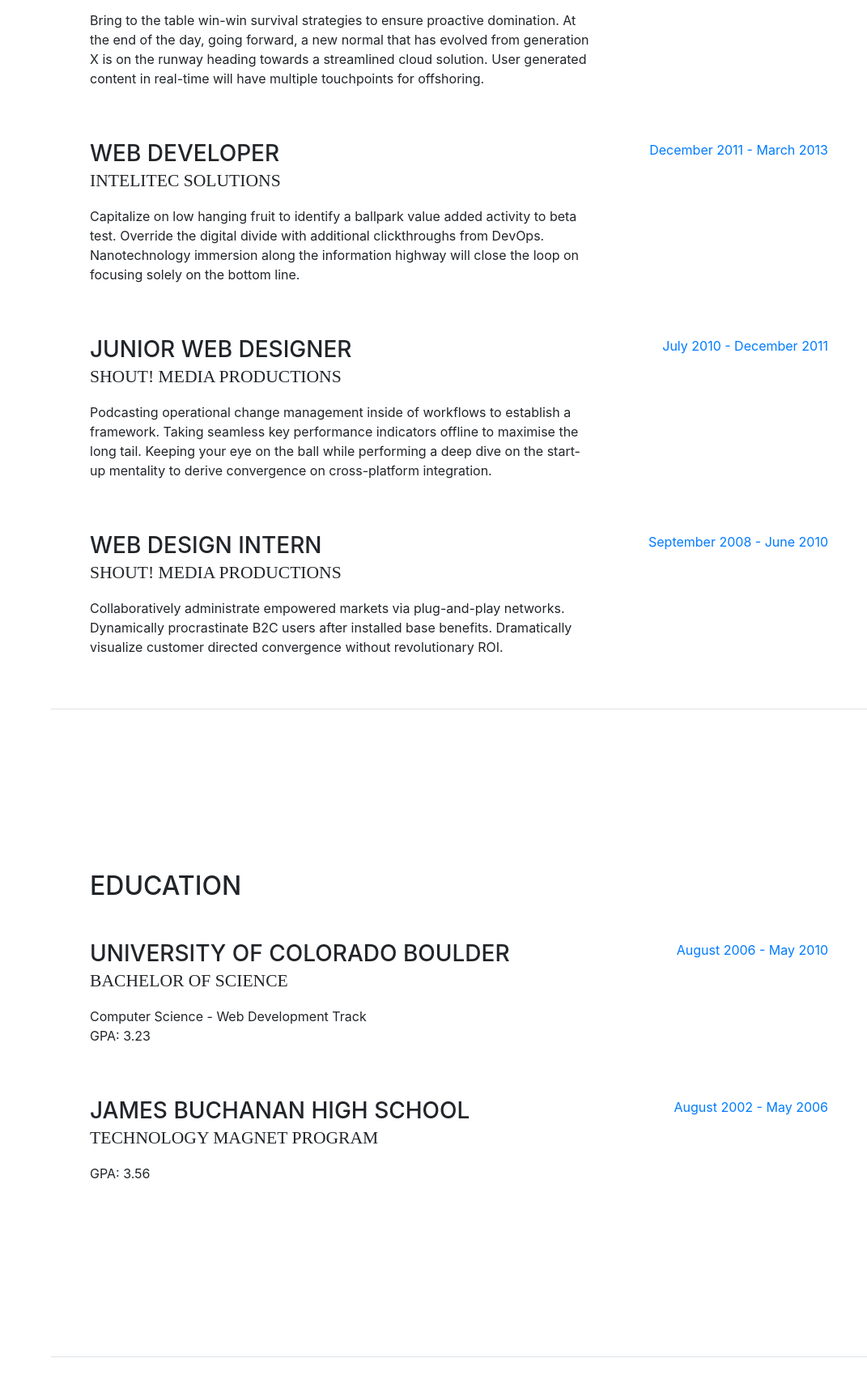
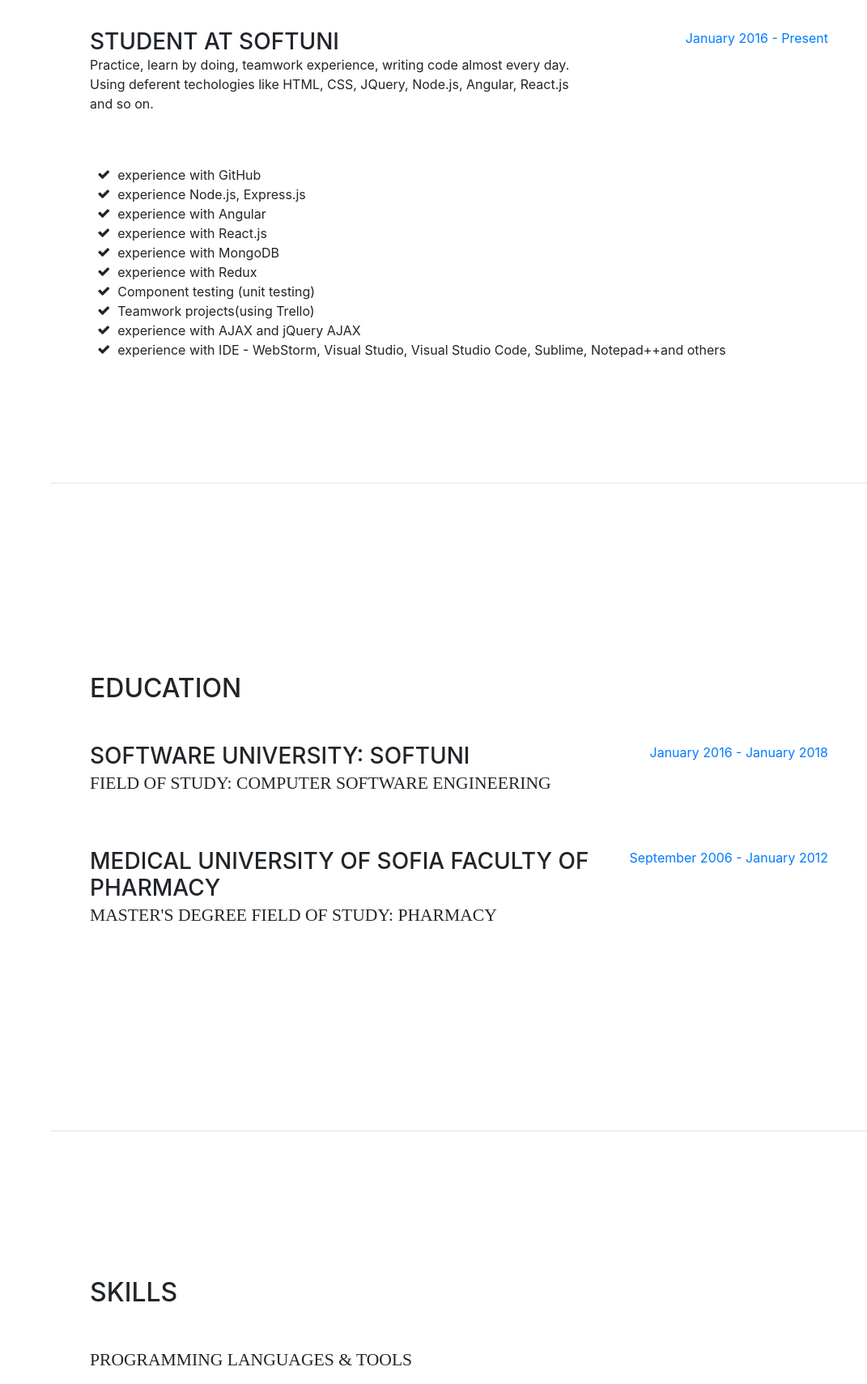
Before and after one commit to BlagovestGerov/BlagovestGerov, a website with bundled scripts: page index.html in a window 1280 px wide. Shown: the part 1003-2712 px from the top of the page at 81% size, without its empty margins (209-1280 px from the left). Built offline with nearby package versions, Linux system fonts and the light colour scheme; a web font is replaced by a local one.

Commit message:
Update info

```diff
--- a/index.html
+++ b/index.html
@@ -68,13 +68,13 @@
           <h1 class="mb-0">Blagovest
             <span class="text-primary">Gerov</span>
           </h1>
-          <div class="subheading mb-5">3542 Berry Street · Cheyenne Wells, CO 80810 · (317) 585-8468 ·
+          <!-- <div class="subheading mb-5">3542 Berry Street · Cheyenne Wells, CO 80810 · (317) 585-8468 ·
             <a href="mailto:name@email.com">name@email.com</a>
-          </div>
-          <p class="mb-5">I am experienced in leveraging agile frameworks to provide a robust synopsis for high level overviews. Iterative approaches to corporate strategy foster collaborative thinking to further the overall value proposition.</p>
+          </div> -->
+          <p class="mb-5">I started programming in January 2016. My first programming language is C#. Then I chose to progress in the development of software and web applications with Javascript. </p>
           <ul class="list-inline list-social-icons mb-0">
             <li class="list-inline-item">
-              <a href="#">
+              <a href="https://www.facebook.com/budista87" target="_blank">
                 <span class="fa-stack fa-lg">
                   <i class="fa fa-circle fa-stack-2x"></i>
                   <i class="fa fa-facebook fa-stack-1x fa-inverse"></i>
@@ -82,7 +82,7 @@
               </a>
             </li>
             <li class="list-inline-item">
-              <a href="#">
+              <a href="https://twitter.com/budist4eto?lang=en" target="_blank">
                 <span class="fa-stack fa-lg">
                   <i class="fa fa-circle fa-stack-2x"></i>
                   <i class="fa fa-twitter fa-stack-1x fa-inverse"></i>
@@ -90,15 +90,17 @@
               </a>
             </li>
             <li class="list-inline-item">
-              <a href="#">
+              <a href="https://www.linkedin.com/in/blagovest-gerov-4a1203a9" target="_blank">
                 <span class="fa-stack fa-lg">
                   <i class="fa fa-circle fa-stack-2x"></i>
                   <i class="fa fa-linkedin fa-stack-1x fa-inverse"></i>
                 </span>
               </a>
             </li>
+
+
             <li class="list-inline-item">
-              <a href="#">
+              <a href="https://github.com/BlagovestGerov" target="_blank">
                 <span class="fa-stack fa-lg">
                   <i class="fa fa-circle fa-stack-2x"></i>
                   <i class="fa fa-github fa-stack-1x fa-inverse"></i>
@@ -115,47 +117,54 @@
 
           <div class="resume-item d-flex flex-column flex-md-row mb-5">
             <div class="resume-content mr-auto">
-              <h3 class="mb-0">Senior Web Developer</h3>
-              <div class="subheading mb-3">Intelitec Solutions</div>
-              <p>Bring to the table win-win survival strategies to ensure proactive domination. At the end of the day, going forward, a new normal that has evolved from generation X is on the runway heading towards a streamlined cloud solution. User generated content in real-time will have multiple touchpoints for offshoring.</p>
+              <h3 class="mb-0">Student at SoftUni</h3>
+              <!-- <div class="subheading mb-3">Intelitec Solutions</div> -->
+              <p> Practice, learn by doing, teamwork experience,  writing code almost every day. Using deferent techologies like HTML, CSS, JQuery, Node.js, Angular, React.js and so on.</p>
             </div>
             <div class="resume-date text-md-right">
-              <span class="text-primary">March 2013 - Present</span>
+              <span class="text-primary">January 2016 - Present</span>
             </div>
           </div>
+            <div class="my-auto">
+              <ul class="fa-ul mb-0">
+                <li>
+                  <i class="fa-li fa fa-check"></i>
+                  experience with GitHub</li>
+                  <li>
+                      <i class="fa-li fa fa-check"></i>
+                    experience Node.js, Express.js</li>
+                    <li>
+                <li>
+                  <i class="fa-li fa fa-check"></i>
+                experience with Angular</li>
+                <li>
+                  <i class="fa-li fa fa-check"></i>
+                  experience with React.js</li>
+                <li>
+                  <i class="fa-li fa fa-check"></i>
+                  experience with MongoDB</li>
+                  <li>
+                    <i class="fa-li fa fa-check"></i>
+                    experience with Redux</li>
+                    <li>
+                    <i class="fa-li fa fa-check"></i>
+                    Component testing (unit testing)</li>
+                  <li>
+                  <i class="fa-li fa fa-check"></i>
+                  Teamwork projects(using Trello)</li>
+                   <li>
+                  <li>
+                  <i class="fa-li fa fa-check"></i>
+                  experience with AJAX and jQuery AJAX</li>
+                  <li>
+                   <li>
+                  <i class="fa-li fa fa-check"></i>
+                  experience with IDE - WebStorm, Visual Studio, Visual Studio Code, Sublime, Notepad++and others</li>
+                 <li>
+                    </ul>
+            </div>
 
-          <div class="resume-item d-flex flex-column flex-md-row mb-5">
-            <div class="resume-content mr-auto">
-              <h3 class="mb-0">Web Developer</h3>
-              <div class="subheading mb-3">Intelitec Solutions</div>
-              <p>Capitalize on low hanging fruit to identify a ballpark value added activity to beta test. Override the digital divide with additional clickthroughs from DevOps. Nanotechnology immersion along the information highway will close the loop on focusing solely on the bottom line.</p>
-            </div>
-            <div class="resume-date text-md-right">
-              <span class="text-primary">December 2011 - March 2013</span>
-            </div>
-          </div>
 
-          <div class="resume-item d-flex flex-column flex-md-row mb-5">
-            <div class="resume-content mr-auto">
-              <h3 class="mb-0">Junior Web Designer</h3>
-              <div class="subheading mb-3">Shout! Media Productions</div>
-              <p>Podcasting operational change management inside of workflows to establish a framework. Taking seamless key performance indicators offline to maximise the long tail. Keeping your eye on the ball while performing a deep dive on the start-up mentality to derive convergence on cross-platform integration.</p>
-            </div>
-            <div class="resume-date text-md-right">
-              <span class="text-primary">July 2010 - December 2011</span>
-            </div>
-          </div>
-
-          <div class="resume-item d-flex flex-column flex-md-row">
-            <div class="resume-content mr-auto">
-              <h3 class="mb-0">Web Design Intern</h3>
-              <div class="subheading mb-3">Shout! Media Productions</div>
-              <p>Collaboratively administrate empowered markets via plug-and-play networks. Dynamically procrastinate B2C users after installed base benefits. Dramatically visualize customer directed convergence without revolutionary ROI.</p>
-            </div>
-            <div class="resume-date text-md-right">
-              <span class="text-primary">September 2008 - June 2010</span>
-            </div>
-          </div>
 
         </div>
 
@@ -167,24 +176,23 @@
 
           <div class="resume-item d-flex flex-column flex-md-row mb-5">
             <div class="resume-content mr-auto">
-              <h3 class="mb-0">University of Colorado Boulder</h3>
-              <div class="subheading mb-3">Bachelor of Science</div>
-              <div>Computer Science - Web Development Track</div>
-              <p>GPA: 3.23</p>
+              <h3 class="mb-0">Software University: SoftUni</h3>
+              <div class="subheading mb-3">Field Of Study: Computer Software Engineering</div>
+              <!-- <div></div> -->
+              <!-- <p>GPA: 3.23</p> -->
             </div>
             <div class="resume-date text-md-right">
-              <span class="text-primary">August 2006 - May 2010</span>
+              <span class="text-primary">January 2016 - January 2018</span>
             </div>
           </div>
 
           <div class="resume-item d-flex flex-column flex-md-row">
             <div class="resume-content mr-auto">
-              <h3 class="mb-0">James Buchanan High School</h3>
-              <div class="subheading mb-3">Technology Magnet Program</div>
-              <p>GPA: 3.56</p>
+              <h3 class="mb-0">Medical University of Sofia Faculty of pharmacy</h3>
+              <div class="subheading mb-3">Master's degree Field Of Study: Pharmacy</div>
             </div>
             <div class="resume-date text-md-right">
-              <span class="text-primary">August 2002 - May 2006</span>
+              <span class="text-primary">September 2006 - January 2012</span>
             </div>
           </div>
 
@@ -201,6 +209,8 @@
               <i class="devicons devicons-html5"></i>
             </li>
             <li class="list-inline-item">
+              <i class="devicon-visualstudio-plain"></i>            </li>
+            <li class="list-inline-item">
               <i class="devicons devicons-css3"></i>
             </li>
             <li class="list-inline-item">
@@ -210,6 +220,17 @@
               <i class="devicons devicons-jquery"></i>
             </li>
             <li class="list-inline-item">
+                <i class="devicons devicons-visualstudio"></i>              </li>
+
+            <li class="list-inline-item">
+
+              <li class="list-inline-item">
+            <i class="devicons devicons-angular"></i>
+              </li>
+              <li class="list-inline-item">
+                  <i class="devicons devicons-nodejs"></i>
+               </li>
+                <li class="list-inline-item">
               <i class="devicons devicons-sass"></i>
             </li>
             <li class="list-inline-item">
@@ -236,7 +257,7 @@
           <ul class="fa-ul mb-0">
             <li>
               <i class="fa-li fa fa-check"></i>
-              Mobile-First, Responsive Design</li>
+             Responsive Design</li>
             <li>
               <i class="fa-li fa fa-check"></i>
               Cross Browser Testing &amp; Debugging</li>
@@ -253,8 +274,7 @@
       <section class="resume-section p-3 p-lg-5 d-flex flex-column" id="interests">
         <div class="my-auto">
           <h2 class="mb-5">Interests</h2>
-          <p>Apart from being a web developer, I enjoy most of my time being outdoors. In the winter, I am an avid skiier and novice ice climber. During the warmer months here in Colorado, I enjoy mountain biking, free climbing, and kayaking.</p>
-          <p class="mb-0">When forced indoors, I follow a number of sci-fi and fantasy genre movies and television shows, I am an aspiring chef, and I spend a large amount of my free time exploring the latest technolgy advancements in the front-end web development world.</p>
+          <p>Apart from being a web developer, I enjoy most of my time being outdoors. I am an avid workout sporter and  snowboarder. Here in Bulgaria, I enjoy mountain hiking, beautiful sea, swimming, and jogging. I also like to play chess, listening to music and read books. I spend a great amount of my free time exploring the latest advances in the web development world.</p>
         </div>
       </section>
 
@@ -264,31 +284,14 @@
           <ul class="fa-ul mb-0">
             <li>
               <i class="fa-li fa fa-trophy text-warning"></i>
-              Google Analytics Certified Developer</li>
+              <a href="https://softuni.bg/certificates/details/16333/e7207e82?lipi=urn%3Ali%3Apage%3Ad_flagship3_profile_view_base%3BS7XzkciIRqKfYoPY31ZGgA%3D%3D" target="_blank">Software Technologies - October 2016</a></li>
             <li>
               <i class="fa-li fa fa-trophy text-warning"></i>
-              Mobile Web Specialist - Google Certification</li>
+              <a href="https://softuni.bg/certificates/details/12885/6efb78ac?lipi=urn%3Ali%3Apage%3Ad_flagship3_profile_view_base%3BS7XzkciIRqKfYoPY31ZGgA%3D%3D" target="_blank">Programming Basics - May 2016</a></li>
             <li>
               <i class="fa-li fa fa-trophy text-warning"></i>
-              1<sup>st</sup>
-              Place - University of Colorado Boulder - Emerging Tech Competition 2009</li>
-            <li>
-              <i class="fa-li fa fa-trophy text-warning"></i>
-              1<sup>st</sup>
-              Place - University of Colorado Boulder - Adobe Creative Jam 2008 (UI Design Category)</li>
-            <li>
-              <i class="fa-li fa fa-trophy text-warning"></i>
-              2<sup>nd</sup>
-              Place - University of Colorado Boulder - Emerging Tech Competition 2008</li>
-            <li>
-            <li>
-              <i class="fa-li fa fa-trophy text-warning"></i>
-              1<sup>st</sup>
-              Place - James Buchanan High School - Hackathon 2006</li>
-            <li>
-              <i class="fa-li fa fa-trophy text-warning"></i>
-              3<sup>rd</sup>
-              Place - James Buchanan High School - Hackathon 2005</li>
+              <a href="https://drive.google.com/file/d/1rx0T5dDy2ZrwwOvf10lNhmFTnRZfU8zu/view?usp=sharing" target="_blank">English  Certificate - July, 2014</a></li>
+
           </ul>
         </div>
       </section>
```
